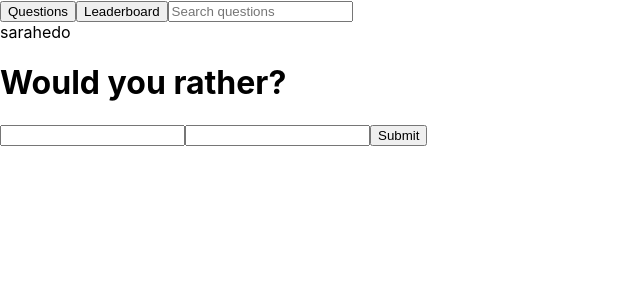
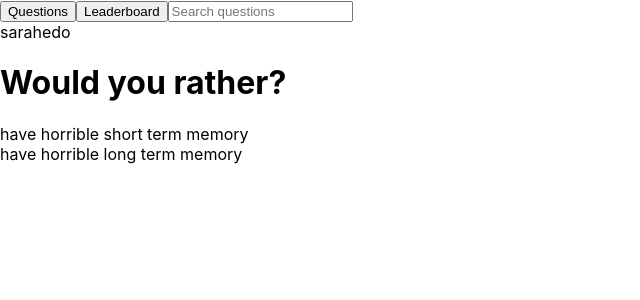
Before and after one commit to SirMatters/udacity_react_would_you_rather, a React (Create React App) app in the folder would_you_rather/: page / in a window 1280 px wide. Shown: the top 300 px of the page, without its empty margins (0-640 px from the left). Built offline with nearby package versions, Linux system fonts and the light colour scheme.

Commit message:
fix components to get answers working

```diff
--- a/would_you_rather/src/actions/shared.js
+++ b/would_you_rather/src/actions/shared.js
@@ -19,6 +19,7 @@ export const getInitialData = () => {
   return (dispatch) => {
     Promise.all([_getQuestions(), _getUsers()])
       .then((res) => {
+        //FIXME: add different actions for users and questions for proper logs
         dispatch(getQuestions(res[0]));
         dispatch(getUsers(res[1]));
         //FIXME: add dynamic auth
@@ -36,7 +37,6 @@ export const handleAddQuestion = (optionOneText, optionTwoText, author) => {
   return (dispatch) => {
     _saveQuestion(optionOneText, optionTwoText, author)
       .then((question) => {
-        //FIXME: add different actions for users and questions for proper logs
         dispatch(addQuestion(question)); // for both users and questions reducers
       })
       .catch((err) => {
@@ -50,12 +50,11 @@ export const handleAddQuestion = (optionOneText, optionTwoText, author) => {
 
 export const handleAnswerQuestion = (author, qid, answer) => {
   return (dispatch) => {
+    // FIXME: take anser within users into account
     dispatch(answerQuestion(author, qid, answer));
-    _saveQuestionAnswer(author, qid, answer)
-      .then((res) => {})
-      .catch((err) => {
-        console.error(err);
-        dispatch(nullifyAnswer(author, qid));
-      });
+    _saveQuestionAnswer({ authedUser: author, qid, answer }).catch((err) => {
+      console.error(err);
+      dispatch(nullifyAnswer(author, qid));
+    });
   };
 };
--- a/would_you_rather/src/components/App.js
+++ b/would_you_rather/src/components/App.js
@@ -6,6 +6,7 @@ import Nav from './Nav';
 import QuestionList from './QuestionList';
 import Leaderboard from './Leaderboard';
 import NewQuestion from './NewQuestion';
+import Question from './Question';
 
 class App extends React.Component {
   componentDidMount() {
@@ -16,9 +17,14 @@ class App extends React.Component {
     return (
       <div className='App'>
         <Nav />
-        {/* <QuestionList /> */}
-        {/* <Leaderboard /> */}
-        <NewQuestion />
+        {this.props.authedUser ? (
+          <div>
+            {/* <QuestionList /> */}
+            {/* <Leaderboard /> */}
+            {/* <NewQuestion /> */}
+            <Question qid={'8xf0y6ziyjabvozdd253nd'} />
+          </div>
+        ) : null}
       </div>
     );
   }
--- a/would_you_rather/src/components/Question.js
+++ b/would_you_rather/src/components/Question.js
@@ -0,0 +1,43 @@
+import React from 'react';
+import { connect } from 'react-redux';
+import { handleAnswerQuestion } from '../actions/shared';
+
+class Question extends React.Component {
+  onClick = (e, qid) => {
+    e.preventDefault();
+    const { dispatch, authedUser } = this.props;
+    console.log(authedUser, qid, e.target.id);
+    dispatch(handleAnswerQuestion(authedUser, qid, e.target.id));
+  };
+
+  render() {
+    const { question, qid } = this.props;
+    return (
+      <div className='question-display'>
+        <h1>Would you rather?</h1>
+        <div
+          id='optionOne'
+          className='question-option'
+          onClick={(e) => this.onClick(e, qid)}
+        >
+          {question.optionOne.text}
+        </div>
+        <div
+          id='optionTwo'
+          className='question-option'
+          onClick={(e) => this.onClick(e, qid)}
+        >
+          {question.optionTwo.text}
+        </div>
+      </div>
+    );
+  }
+}
+
+const mapStateToProps = ({ questions, authedUser }, props) => {
+  const { qid } = props;
+  const question = questions[qid];
+  return { question, authedUser, qid };
+};
+
+export default connect(mapStateToProps)(Question);
--- a/would_you_rather/src/components/QuestionItem.js
+++ b/would_you_rather/src/components/QuestionItem.js
@@ -2,15 +2,24 @@ import React from 'react';
 import { connect } from 'react-redux';
 
 class QuestionItem extends React.Component {
+  onClick = (e, id) => {
+    e.preventDefault();
+    alert(`this is a redirect to /questions/:id - ${id}`);
+  };
+
   render() {
-    const { question } = this.props;
-    return <div className='question-item'>{JSON.stringify(question)}</div>;
+    const { question, id } = this.props;
+    return (
+      <div className='question-item' onClick={(e) => this.onClick(e, id)}>
+        {JSON.stringify(question)}
+      </div>
+    );
   }
 }
 
 const mapStateToProps = ({ questions }, { id }) => {
   const question = questions[id];
-  return { question };
+  return { question, id };
 };
 
 export default connect(mapStateToProps)(QuestionItem);
--- a/would_you_rather/src/reducers/questions.js
+++ b/would_you_rather/src/reducers/questions.js
@@ -18,6 +18,7 @@ export const questions = (state = {}, action) => {
       return {
         ...state,
         [qid]: {
+          ...state[qid],
           [answer]: {
             ...state[qid][answer],
             votes: [...state[qid][answer].votes, author],
@@ -38,6 +39,7 @@ function nullifyAnswer(state, qid, author) {
   return {
     ...state,
     [qid]: {
+      ...state[qid],
       [answeredOption]: {
         ...state[qid][answeredOption],
         votes: [...state[qid][answeredOption].votes].filter(
```
